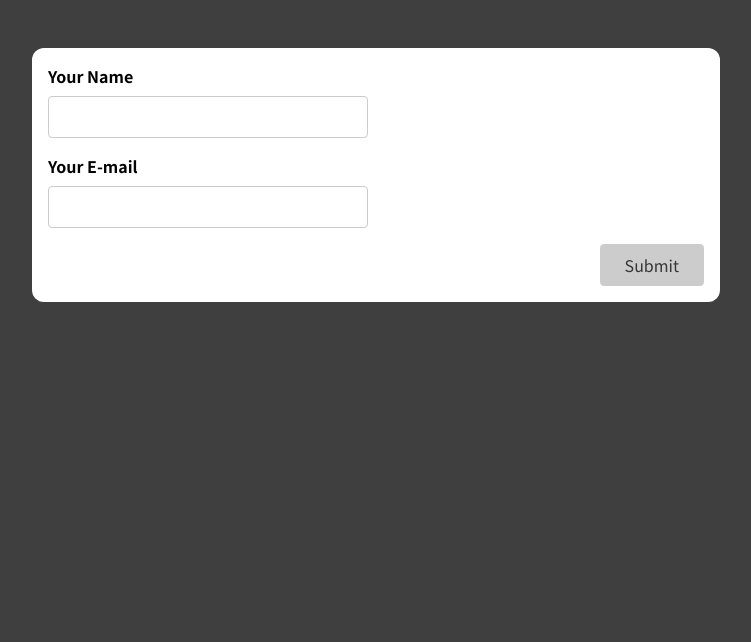
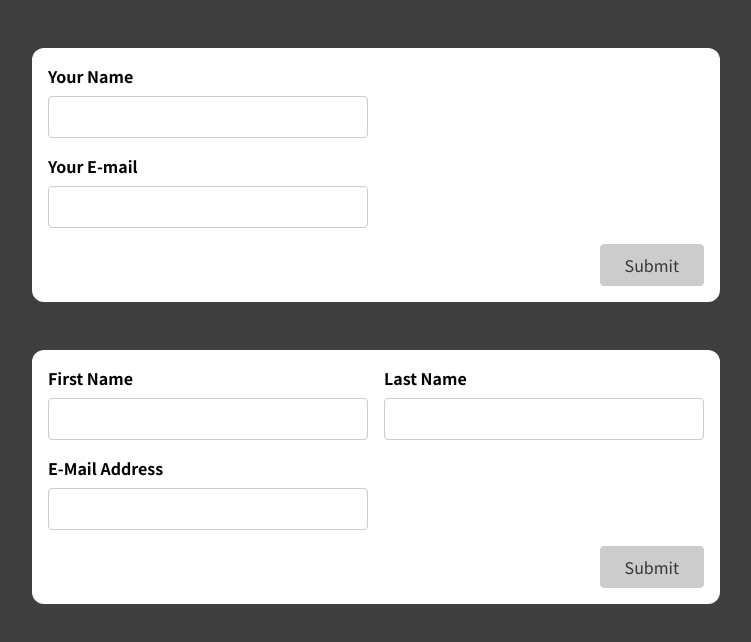
Before and after one commit to falcon-bridge/forms-and-user-input, a React (Create React App) app: page / in a window 1280 px wide. Shown: the top 642 px of the page, without its empty margins (264-1015 px from the left). Built offline with nearby package versions, Linux system fonts and the light colour scheme.

Commit message:
added a new form and used the previously made up custom input hook to apply validations on all of its input fields too

```diff
--- a/src/App.js
+++ b/src/App.js
@@ -1,10 +1,16 @@
-import SimpleInput from './components/SimpleInput';
+import SimpleInput from "./components/SimpleInput";
+import BasicForm from "./components/BasicForm";
 
 function App() {
   return (
-    <div className="app">
-      <SimpleInput />
-    </div>
+    <>
+      <div className="app">
+        <SimpleInput />
+      </div>
+      <div className="app">
+        <BasicForm />
+      </div>
+    </>
   );
 }
 
--- a/src/components/BasicForm.js
+++ b/src/components/BasicForm.js
@@ -1,22 +1,116 @@
+import useInput from "../hooks/use-input";
+
 const BasicForm = (props) => {
+  const {
+    value: enteredFirstName,
+    valueIsValid: enteredFirstNameIsValid,
+    hasError: firstNameIsInvalid,
+    valueChangeHandler: firstNameChangeHandler,
+    inputBlurHandler: firstNameBlurHandler,
+    reset: resetFirstName,
+  } = useInput((value) => value.trim() !== "");
+
+  const {
+    value: enteredLastName,
+    valueIsValid: enteredLastNameIsValid,
+    hasError: lastNameIsInvalid,
+    valueChangeHandler: lastNameChangeHandler,
+    inputBlurHandler: lastNameBlurHandler,
+    reset: resetLastName,
+  } = useInput((value) => value.trim() !== "");
+
+  const {
+    value: enteredEmail,
+    valueIsValid: enteredEmailIsValid,
+    hasError: emailInputIsInvalid,
+    valueChangeHandler: emailInputChangeHandler,
+    inputBlurHandler: emailInputBlurHandler,
+    reset: resetEmailInput,
+  } = useInput((value) => value.includes("@"));
+
+  let formIsValid = false;
+
+  if (
+    enteredFirstNameIsValid &&
+    enteredLastNameIsValid &&
+    enteredEmailIsValid
+  ) {
+    formIsValid = true;
+  }
+
+  const formSubmissionHandler = (event) => {
+    event.preventDefault();
+    if (enteredFirstName.trim() === "") {
+      return;
+    }
+    if (enteredLastName.trim() === "") {
+      return;
+    }
+    if (!enteredEmail.includes("@")) {
+      return;
+    }
+    resetFirstName();
+    resetLastName();
+    resetEmailInput();
+  };
+
+  const firstNameInputClasses = !firstNameIsInvalid
+    ? "form-control"
+    : "form-control invalid";
+
+  const lasttNameInputClasses = !lastNameIsInvalid
+    ? "form-control"
+    : "form-control invalid";
+
+  const emailInputClasses = !emailInputIsInvalid
+    ? "form-control"
+    : "form-control invalid";
+
   return (
-    <form>
-      <div className='control-group'>
-        <div className='form-control'>
-          <label htmlFor='name'>First Name</label>
-          <input type='text' id='name' />
+    <form onSubmit={formSubmissionHandler}>
+      <div className="control-group">
+        <div className={firstNameInputClasses}>
+          <label htmlFor="name">First Name</label>
+          <input
+            type="text"
+            id="name"
+            onChange={firstNameChangeHandler}
+            onBlur={firstNameBlurHandler}
+            value={enteredFirstName}
+          />
+          {firstNameIsInvalid && (
+            <p className="error-text">First Name shouldn't be empty</p>
+          )}
         </div>
-        <div className='form-control'>
-          <label htmlFor='name'>Last Name</label>
-          <input type='text' id='name' />
+        <div className={lasttNameInputClasses}>
+          <label htmlFor="name">Last Name</label>
+          <input
+            type="text"
+            id="name"
+            onChange={lastNameChangeHandler}
+            onBlur={lastNameBlurHandler}
+            value={enteredLastName}
+          />
+          {lastNameIsInvalid && (
+            <p className="error-text">Last Name shouldn't be empty</p>
+          )}
         </div>
       </div>
-      <div className='form-control'>
-        <label htmlFor='name'>E-Mail Address</label>
-        <input type='text' id='name' />
+      <div className={emailInputClasses}>
+        <label htmlFor="name">E-Mail Address</label>
+        <input
+          type="text"
+          id="name"
+          onChange={emailInputChangeHandler}
+          onBlur={emailInputBlurHandler}
+          value={enteredEmail}
+        />
+        {emailInputIsInvalid && (
+          <p className="error-text">Please type a valid email</p>
+        )}
       </div>
-      <div className='form-actions'>
-        <button>Submit</button>
+      <div className="form-actions">
+        <button disabled={!formIsValid}>Submit</button>
       </div>
     </form>
   );
--- a/src/components/SimpleInput.js
+++ b/src/components/SimpleInput.js
@@ -66,9 +66,11 @@
     // setEnteredNameTouched(true);
     // setEnteredEmailTouched(true);
     if (enteredName.trim() === "") {
+      // No need of this condition becoz if any input is invalid, we won't be able to submit the form as the submit button would be disabled
       return;
     }
-    if (enteredEmail.includes("@")) {
+    if (!enteredEmail.includes("@")) {
+      // No need of this condition too for the same reason as above
       return;
     }
     // setEnteredName("");
```
Also changed, not shown: 1 other file (tests, documents, lock files or other folders).
